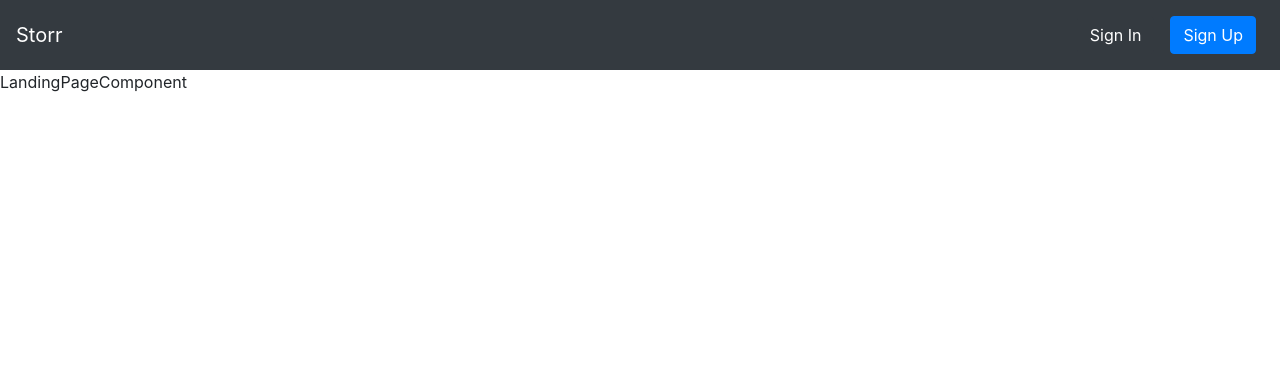
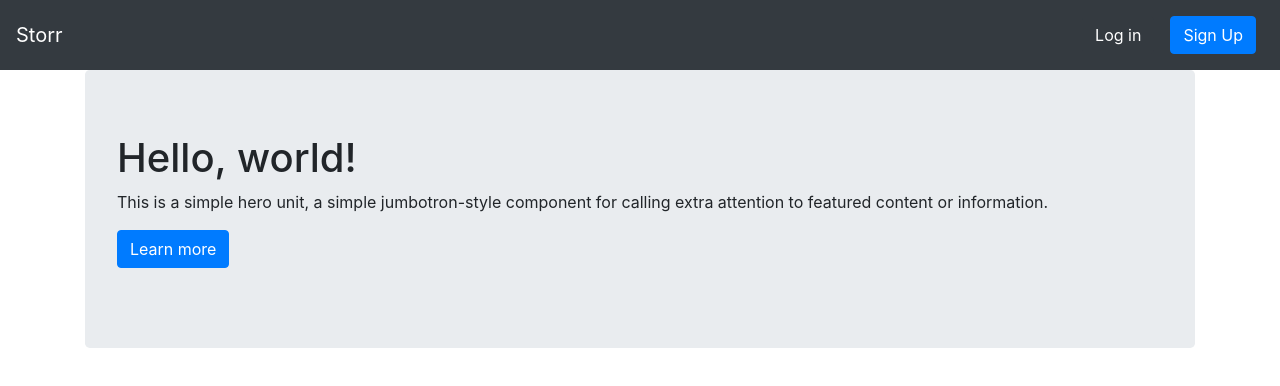
Before and after one commit to jolouie7/Storr, a React (Create React App) app: page / in a window 1280 px wide. Shown: the top 386 px of the page. Built offline with nearby package versions, Linux system fonts and the light colour scheme.

Commit message:
update navbar component

```diff
--- a/package.json
+++ b/package.json
@@ -3,6 +3,7 @@
   "version": "0.1.0",
   "private": true,
   "dependencies": {
+    "@auth0/auth0-spa-js": "^1.9.0",
     "@testing-library/jest-dom": "^4.2.4",
     "@testing-library/react": "^9.3.2",
     "@testing-library/user-event": "^7.1.2",
--- a/src/components/LandingPageComponent.js
+++ b/src/components/LandingPageComponent.js
@@ -1,11 +1,25 @@
 import React from 'react'
+import Jumbotron from "react-bootstrap/Jumbotron";
+import Button from "react-bootstrap/Button";
+import Container from "react-bootstrap/Container";
 
 function LandingPageComponent() {
   return (
     <div>
-      LandingPageComponent
+      <Container>
+        <Jumbotron>
+          <h1>Hello, world!</h1>
+          <p>
+            This is a simple hero unit, a simple jumbotron-style component for
+            calling extra attention to featured content or information.
+          </p>
+          <p>
+            <Button variant="primary">Learn more</Button>
+          </p>
+        </Jumbotron>
+      </Container>
     </div>
-  )
+  );
 }
 
 export default LandingPageComponent
--- a/src/components/NavBarComponent.js
+++ b/src/components/NavBarComponent.js
@@ -1,28 +1,43 @@
 import React from 'react'
+import { useAuth0 } from "../react-auth0-spa";
 import Navbar from "react-bootstrap/Navbar";
 import Nav from "react-bootstrap/Nav";
 import Button from "react-bootstrap/Button";
 import { Link, useHistory } from "react-router-dom";
 
-function NavBarComponent() {
+const NavBarComponent = () => {
+  const { isAuthenticated, loginWithRedirect, logout } = useAuth0;
   const history = useHistory();
 
   return (
     <div>
       <Navbar collapseOnSelect expand="lg" bg="dark" variant="dark">
         <Link to="/">
-          <Navbar.Brand>
-            Storr
-          </Navbar.Brand>
+          <Navbar.Brand>Storr</Navbar.Brand>
         </Link>
         <Navbar.Toggle aria-controls="responsive-navbar-nav" />
         <Navbar.Collapse id="responsive-navbar-nav">
           <Nav className="ml-auto">
             <Nav.Link>
-              <Button variant="dark" onClick={() => history.push("/SignIn")}>Sign In</Button>
+              {/* <Button variant="dark" onClick={() => history.push("/SignIn")}>Sign In</Button> */}
+              <div>
+                {!isAuthenticated && (
+                  <Button variant="dark" onClick={() => loginWithRedirect({})}>
+                    Log in
+                  </Button>
+                )}
+
+                {isAuthenticated && (
+                  <Button variant="dark" onClick={() => logout()}>
+                    Log out
+                  </Button>
+                )}
+              </div>
             </Nav.Link>
             <Nav.Link>
-              <Button variant="primary" onClick={() => history.push("/SignUp")}>Sign Up</Button>
+              <Button variant="primary" onClick={() => history.push("/SignUp")}>
+                Sign Up
+              </Button>
             </Nav.Link>
           </Nav>
         </Navbar.Collapse>
--- /dev/null
+++ b/src/react-auth0-spa.js
@@ -0,0 +1,90 @@
+// src/react-auth0-spa.js
+import React, { useState, useEffect, useContext } from "react";
+import createAuth0Client from "@auth0/auth0-spa-js";
+
+const DEFAULT_REDIRECT_CALLBACK = () =>
+  window.history.replaceState({}, document.title, window.location.pathname);
+
+export const Auth0Context = React.createContext();
+export const useAuth0 = () => useContext(Auth0Context);
+export const Auth0Provider = ({
+  children,
+  onRedirectCallback = DEFAULT_REDIRECT_CALLBACK,
+  ...initOptions
+}) => {
+  const [isAuthenticated, setIsAuthenticated] = useState();
+  const [user, setUser] = useState();
+  const [auth0Client, setAuth0] = useState();
+  const [loading, setLoading] = useState(true);
+  const [popupOpen, setPopupOpen] = useState(false);
+
+  useEffect(() => {
+    const initAuth0 = async () => {
+      const auth0FromHook = await createAuth0Client(initOptions);
+      setAuth0(auth0FromHook);
+
+      if (
+        window.location.search.includes("code=") &&
+        window.location.search.includes("state=")
+      ) {
+        const { appState } = await auth0FromHook.handleRedirectCallback();
+        onRedirectCallback(appState);
+      }
+
+      const isAuthenticated = await auth0FromHook.isAuthenticated();
+
+      setIsAuthenticated(isAuthenticated);
+
+      if (isAuthenticated) {
+        const user = await auth0FromHook.getUser();
+        setUser(user);
+      }
+
+      setLoading(false);
+    };
+    initAuth0();
+    // eslint-disable-next-line
+  }, []);
+
+  const loginWithPopup = async (params = {}) => {
+    setPopupOpen(true);
+    try {
+      await auth0Client.loginWithPopup(params);
+    } catch (error) {
+      console.error(error);
+    } finally {
+      setPopupOpen(false);
+    }
+    const user = await auth0Client.getUser();
+    setUser(user);
+    setIsAuthenticated(true);
+  };
+
+  const handleRedirectCallback = async () => {
+    setLoading(true);
+    await auth0Client.handleRedirectCallback();
+    const user = await auth0Client.getUser();
+    setLoading(false);
+    setIsAuthenticated(true);
+    setUser(user);
+  };
+  return (
+    <Auth0Context.Provider
+      value={{
+        isAuthenticated,
+        user,
+        loading,
+        popupOpen,
+        loginWithPopup,
+        handleRedirectCallback,
+        getIdTokenClaims: (...p) => auth0Client.getIdTokenClaims(...p),
+        loginWithRedirect: (...p) => auth0Client.loginWithRedirect(...p),
+        getTokenSilently: (...p) => auth0Client.getTokenSilently(...p),
+        getTokenWithPopup: (...p) => auth0Client.getTokenWithPopup(...p),
+        logout: (...p) => auth0Client.logout(...p),
+      }}
+    >
+      {children}
+    </Auth0Context.Provider>
+  );
+};
--- /dev/null
+++ b/src/utils/history.js
@@ -0,0 +1,3 @@
+// This file will be responsible for exporting react-router's history module so we can redirect the user programatically.
+import { createBrowserHistory } from "history";
+export default createBrowserHistory();
```
Also changed, not shown: 2 other files (tests, documents, lock files or other folders).
